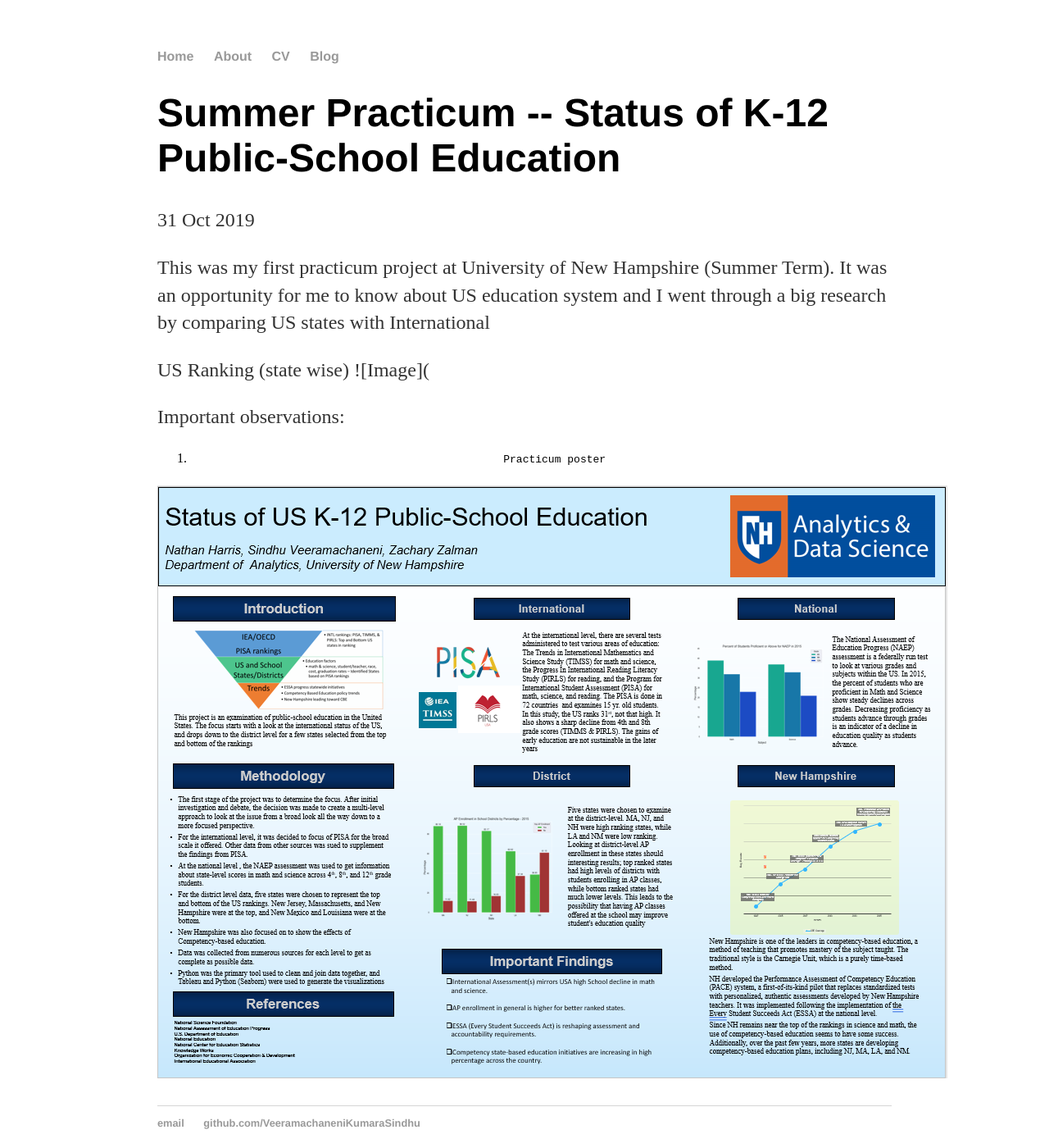
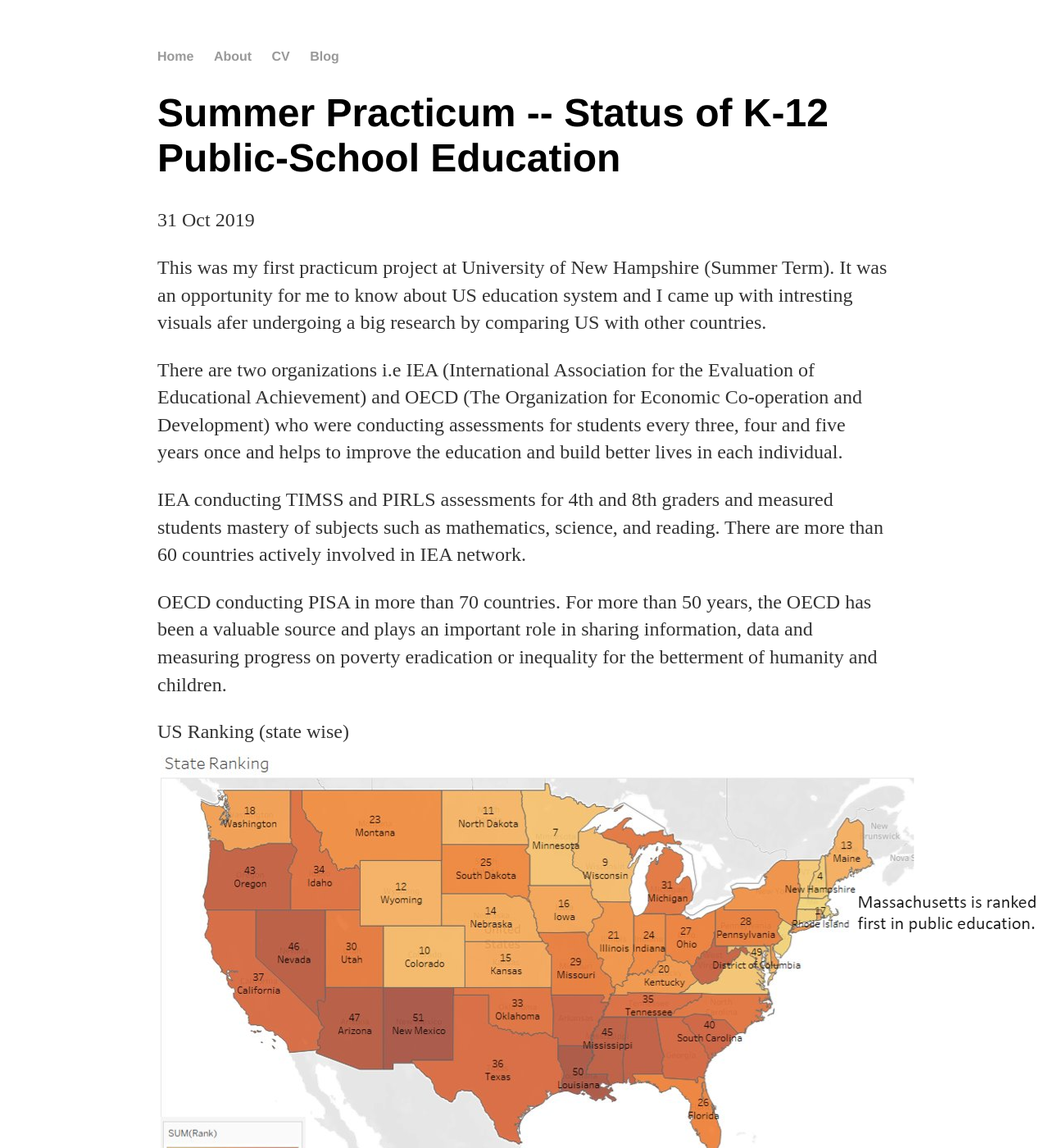
Before and after one commit to VeeramachaneniKumaraSindhu/VeeramachaneniKumaraSindhu.github.io, a Jekyll site: the page built from _posts/2019-10-31-Summer Practicum-post.md, in a window 1280 px wide and 1400 px high. Shown: the whole window at 82% size. Built offline with Jekyll 4.4.1, drawn with Linux system fonts in a browser that asks for light colours; some of the changed text lies outside the part shown.

Commit message:
Update 2019-10-31-Summer Practicum-post.md

```diff
--- a/_posts/2019-10-31-Summer Practicum-post.md
+++ b/_posts/2019-10-31-Summer Practicum-post.md
@@ -3,15 +3,23 @@ layout: post
 title: "Summer Practicum -- Status of K-12 Public-School Education"
 date: 2019-10-31
 ---
-This was my first practicum project at University of New Hampshire (Summer Term). It was an opportunity for me to know about US education system and I went through a big research by comparing US states with International
+This was my first practicum project at University of New Hampshire (Summer Term). It was an opportunity for me to know about US education system and I came up with intresting visuals afer undergoing a big research by comparing US with other countries.
+
+There are two organizations i.e IEA (International Association for the Evaluation of Educational Achievement) and OECD (The Organization for Economic Co-operation and Development) who were conducting assessments for students every three, four and five years once and helps to improve the education and build better lives in each individual.
+
+IEA conducting TIMSS and PIRLS assessments for 4th and 8th graders and measured students mastery of subjects such as mathematics, science, and reading. There are more than 60 countries actively involved in IEA network.
+
+OECD conducting PISA in more than 70 countries. For more than 50 years, the OECD has been a valuable source and plays an important role in sharing information, data and measuring progress on poverty eradication or inequality for the betterment of humanity and children.
 
 US Ranking (state wise)
-![Image](
+![Image](https://github.com/VeeramachaneniKumaraSindhu/VeeramachaneniKumaraSindhu.github.io/blob/master/images/US_Ranking.PNG?raw=true)
 
-Important observations:
-1.
+Few of my observations are:
+1. International Assessment(s) mirrors USA high School decline in math and science
+2. New Hampshire is standing in top 5 states
+3. Competency state-based education initiatives are increasing in high percentage across the country
 
 
-                                                         Practicum poster
+                                                          Our Final poster
 
 ![Image](https://github.com/VeeramachaneniKumaraSindhu/VeeramachaneniKumaraSindhu.github.io/blob/master/images/Summer_Practicum.PNG?raw=true)
```
